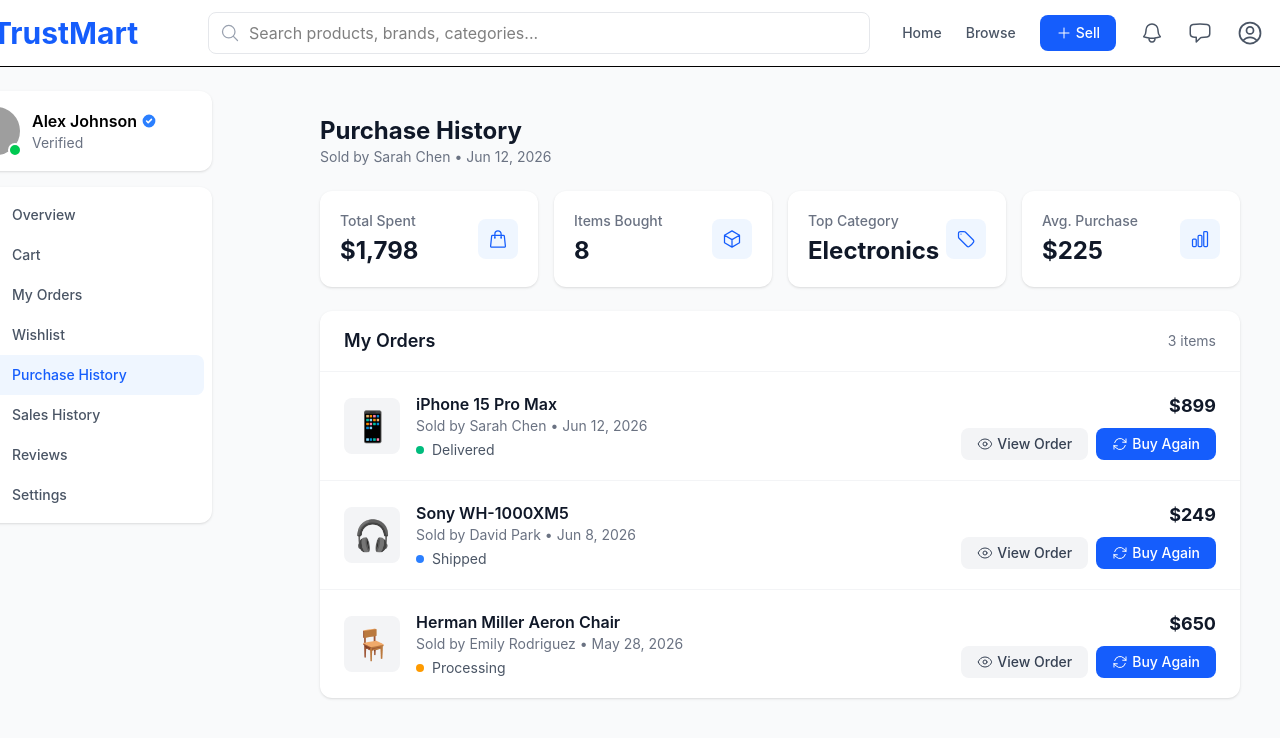
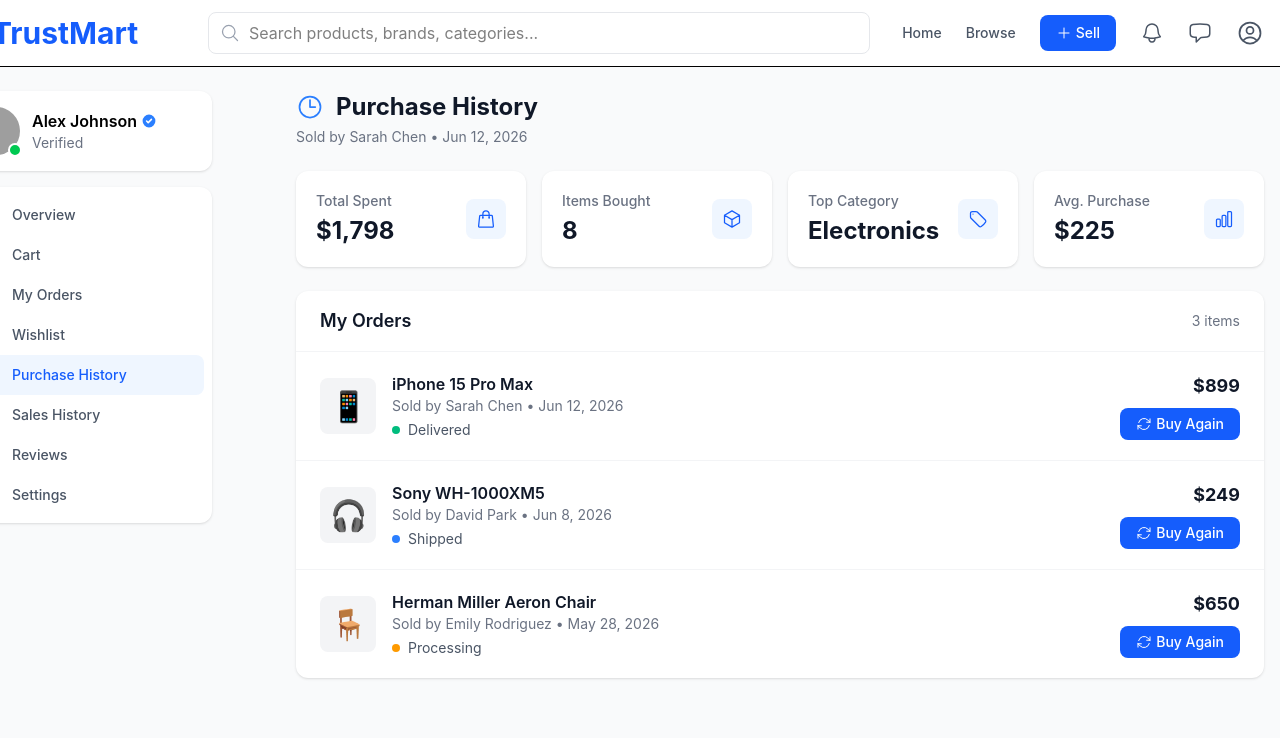
Before and after one commit to dikshanta8080/trustmart, a React (Vite) app in the folder trustmart-frontend/: page /purchase-history in a window 1280 px wide. Shown: the top 738 px of the page. Built offline with nearby package versions, Linux system fonts and the light colour scheme; grey boxes are pictures that could not be loaded.

Commit message:
updated purchase history (removed button)

```diff
--- a/trustmart-frontend/src/pages/PurchaseHistory.jsx
+++ b/trustmart-frontend/src/pages/PurchaseHistory.jsx
@@ -4,11 +4,12 @@
   CubeIcon,
   TagIcon,
   ChartBarIcon,
-  EyeIcon,
+  ClockIcon,
   ArrowPathIcon
 } from "@heroicons/react/24/outline";
 import Header from "../components/Header";
 import Sidebar from "../components/Sidebar";
+
 
 function PurchaseHistory() {
   const { stats, orders } = purchaseData;
@@ -21,11 +22,14 @@
   ];
 
   return (
-    <div className="p-6 bg-gray-50 min-h-screen">
-      {/* Header */}
+    <div>
+      {/* Header with Icon */}
       <div className="mb-6">
-        <h1 className="text-2xl font-bold text-gray-900">Purchase History</h1>
-        <p className="text-sm text-gray-500">Sold by Sarah Chen • Jun 12, 2026</p>
+        <div className="flex items-center gap-3">
+          <ClockIcon className="w-7 h-7 text-blue-500" />
+          <h1 className="text-2xl font-bold text-gray-900">Purchase History</h1>
+        </div>
+        <p className="text-sm text-gray-500 mt-1">Sold by Sarah Chen • Jun 12, 2026</p>
       </div>
 
       {/* Stats Cards */}
@@ -85,10 +89,6 @@
             <div className="flex flex-col items-end gap-2 flex-shrink-0">
               <p className="text-lg font-bold text-gray-900">{order.price}</p>
               <div className="flex gap-2">
-                <button className="px-4 py-1.5 text-sm font-medium text-gray-700 bg-gray-100 hover:bg-gray-200 rounded-lg transition-colors flex items-center gap-1">
-                  <EyeIcon className="w-4 h-4" />
-                  View Order
-                </button>
                 <button className="px-4 py-1.5 text-sm font-medium text-white bg-blue-600 hover:bg-blue-700 rounded-lg transition-colors flex items-center gap-1">
                   <ArrowPathIcon className="w-4 h-4" />
                   Buy Again
```
